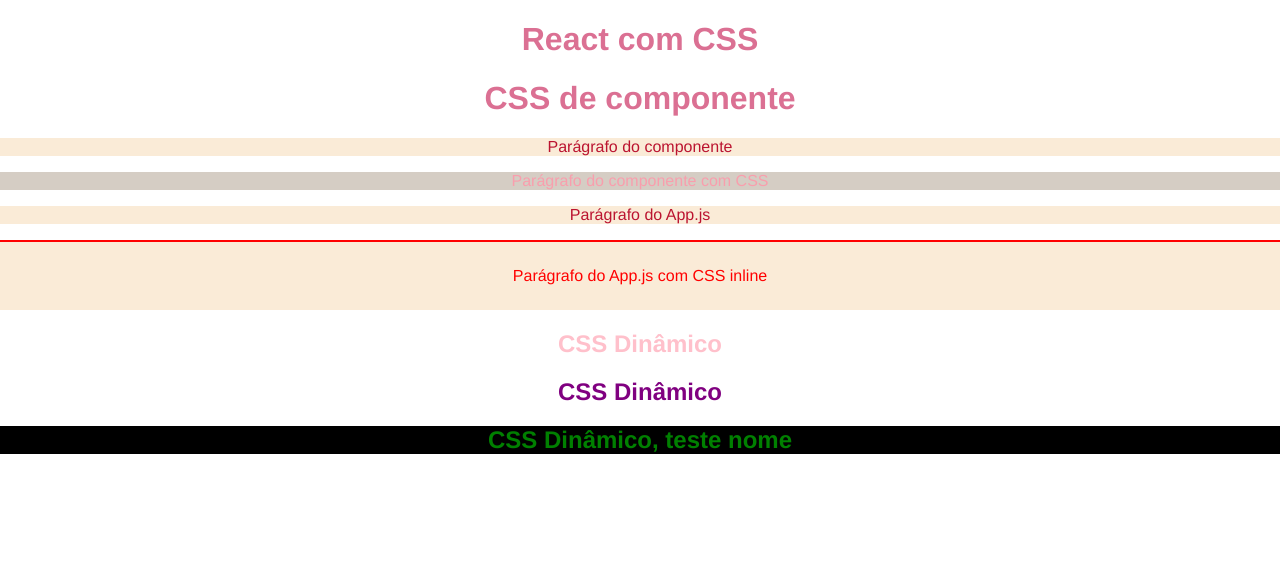
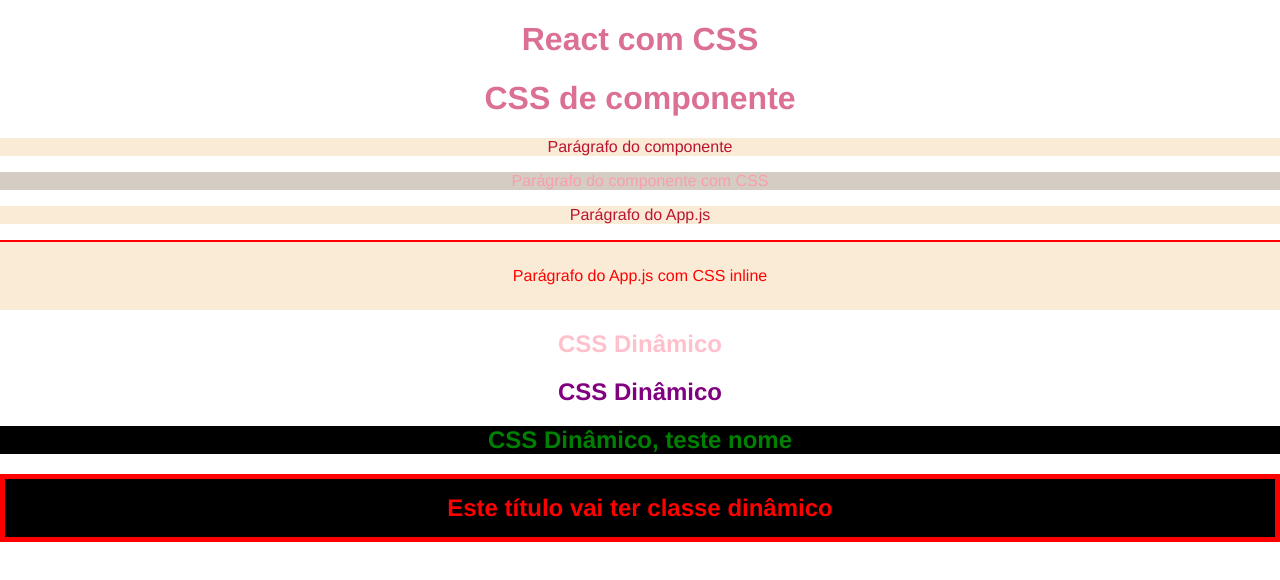
Before and after one commit to Antonio-Marquess/Curso_React, a React (Create React App) app in the folder 4_CSS_REACT/css_react/: page / in a window 1280 px wide. Shown: the top 580 px of the page. Built offline with nearby package versions, Linux system fonts and the light colour scheme.

Commit message:
CSS classes dinâmicas

```diff
--- a/4_CSS_REACT/css_react/src/App.js
+++ b/4_CSS_REACT/css_react/src/App.js
@@ -5,6 +5,7 @@ import { useState } from 'react';
 function App() {
   const n = 15
   const [name] = useState("Antonio")
+  const redTitle = true
 
   return (
     <div className="App">
@@ -28,8 +29,10 @@ function App() {
           >
               CSS Dinâmico, teste nome
           </h2>
-
-
+        {/*CSS Classe dinâmico*/}
+        <h2 className={redTitle? "red-title" : "title" }>
+            Este título vai ter classe dinâmico
+            </h2>
     </div>
   );
 }
--- a/4_CSS_REACT/css_react/src/index.css
+++ b/4_CSS_REACT/css_react/src/index.css
@@ -8,3 +8,15 @@ body {
 h1 {
     color: palevioletred;
 }
+
+.red-title {
+    background-color: #000;
+    color: red;
+    padding: 15px;
+    border: 5px solid red;
+}
+
+.title {
+    background-color: #000;
+    color: white;
+}
```
